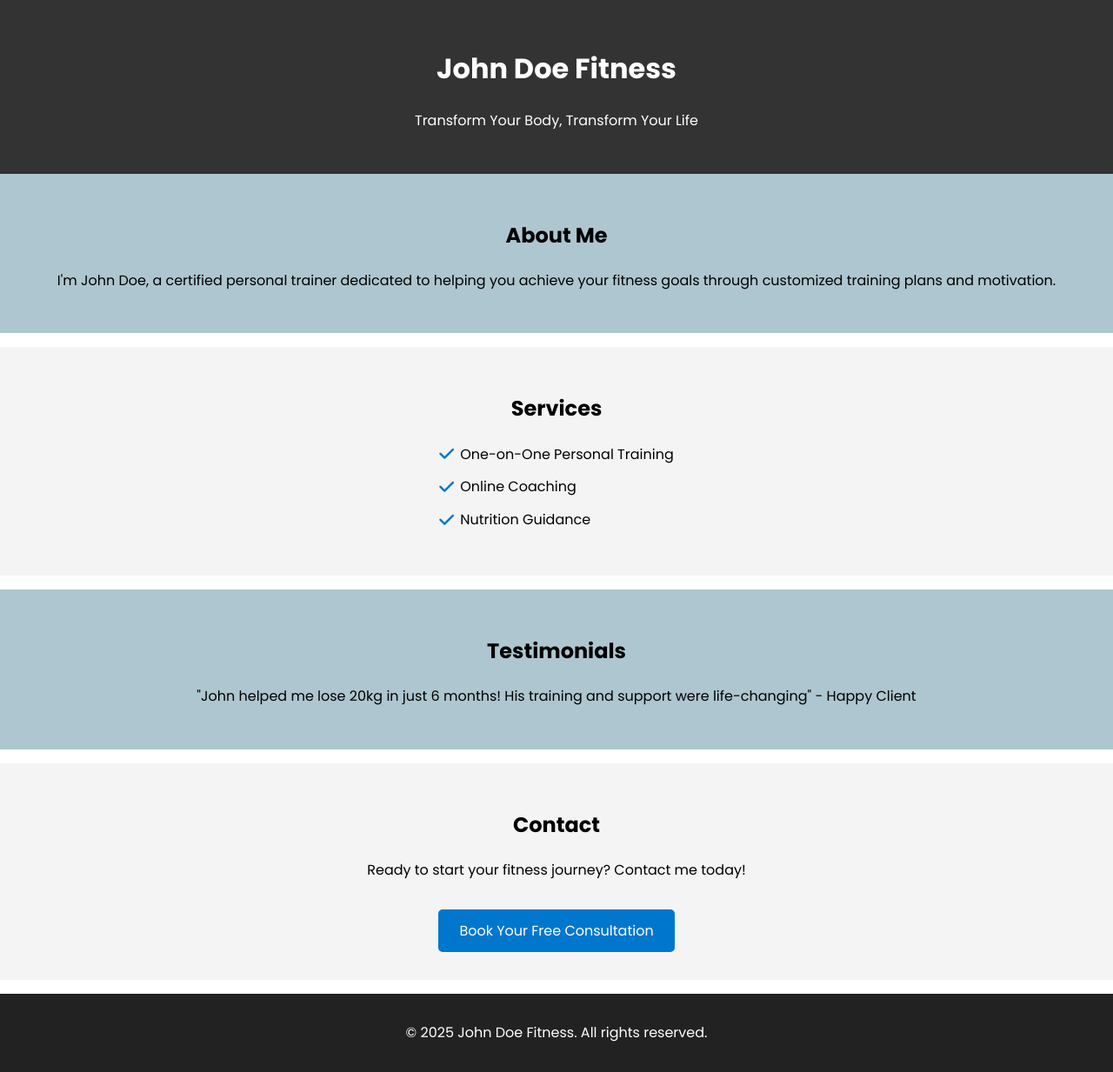
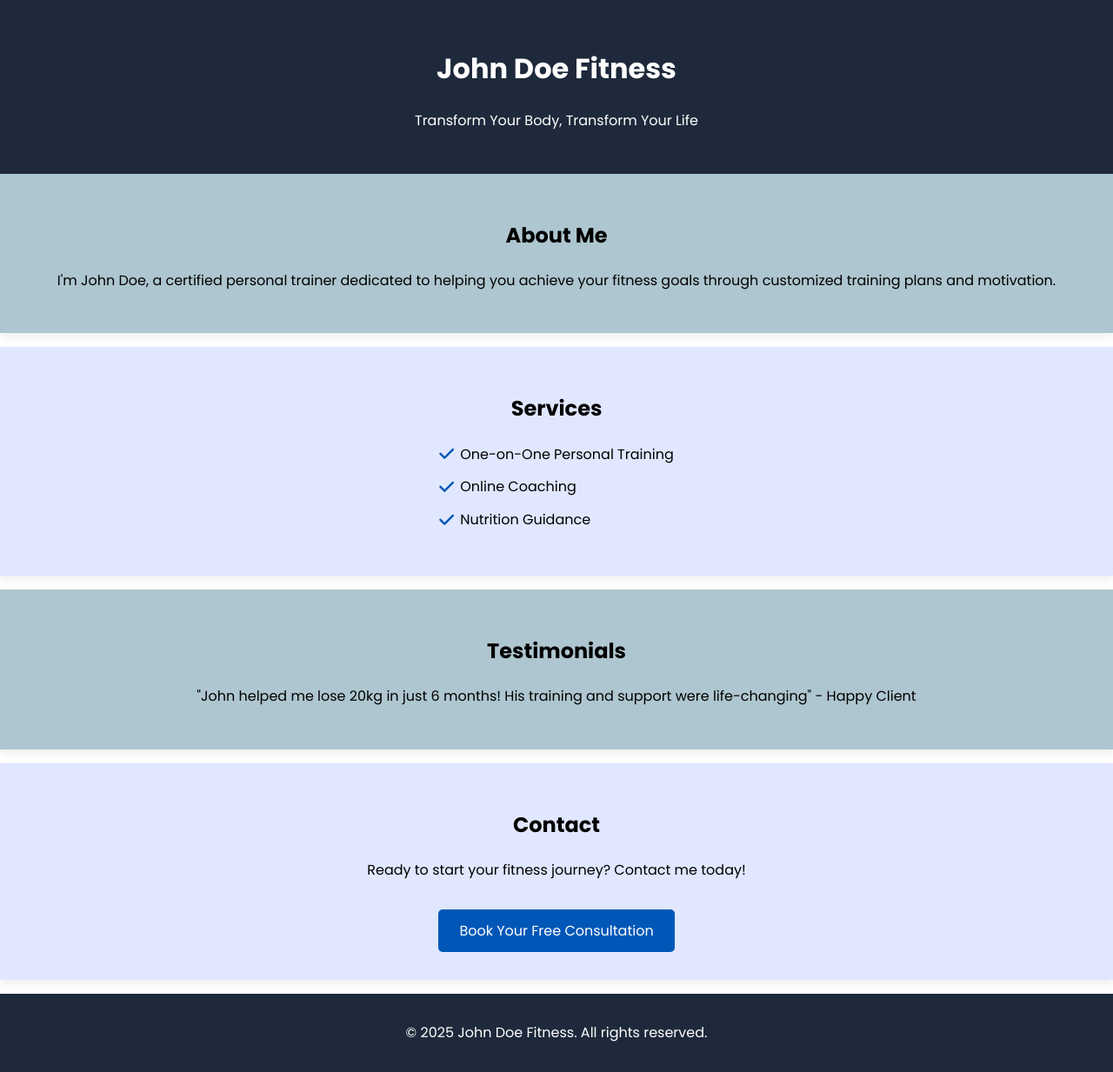
Before and after one commit to SanJammin/PT-Demo-Site, a plain HTML site: page index.html in a window 1280 px wide. Shown: the whole page at 87% size. Drawn offline with Linux system fonts and the light colour scheme.

Commit message:
Final touches

```diff
--- a/index.html
+++ b/index.html
@@ -9,6 +9,7 @@
     <link rel="preconnect" href="https://fonts.gstatic.com" crossorigin>
     <link href="https://fonts.googleapis.com/css2?family=Poppins:ital,wght@0,100;0,200;0,300;0,400;0,500;0,600;0,700;0,800;0,900;1,100;1,200;1,300;1,400;1,500;1,600;1,700;1,800;1,900&display=swap" rel="stylesheet">
     <link rel="stylesheet" href="https://cdnjs.cloudflare.com/ajax/libs/font-awesome/6.0.0-beta3/css/all.min.css">
+    <link rel="icon" href="favicon.ico" type="image/x-icon" />
 </head>
 <body>
     <header>
--- a/style.css
+++ b/style.css
@@ -8,7 +8,7 @@ body {
 
 /* Header */
 header {
-    background-color: #333;
+    background-color: #1e293b;
     color: #fff;
     padding: 2rem;
     text-align: center;
@@ -18,6 +18,13 @@ header {
 section {
     padding: 2rem;
     text-align: center;
+    box-shadow: 0 4px 10px rgba(0,0,0,0.08);
+}
+
+section:hover {
+    box-shadow: 0 6px 20px rgba(0,0,0,0.15);
+    transform: translateY(-2px);
+    transition: all 0.3s ease;
 }
 
 section#about, section#testimonials {
@@ -26,7 +33,7 @@ section#about, section#testimonials {
 }
 
 section#services, section#contact {
-    background-color: #f4f4f4;
+    background-color: #e0e7ff;
     margin-bottom: 1rem;
 }
 
@@ -62,7 +69,7 @@ section#services li::before {
     top: 50%;
     transform: translateY(-50%);
     font-size: 1.2em;
-    color: #0077cc;
+    color: #0057b7;
 }
 
 section#services li::after {
@@ -85,7 +92,7 @@ section#services li:hover::after {
     display: inline-block;
     margin-top: 1rem;
     padding: 0.75rem 1.5rem;
-    background-color: #0077cc;
+    background-color: #0057b7;
     color: #fff;
     text-decoration: none;
     border-radius: 5px;
@@ -98,7 +105,7 @@ section#services li:hover::after {
 }
 
 footer {
-    background-color: #222;
+    background-color: #1e293b;
     color: #fff;
     text-align: center;
     padding: 1rem;
```
Also changed, not shown: favicon.ico (added).
